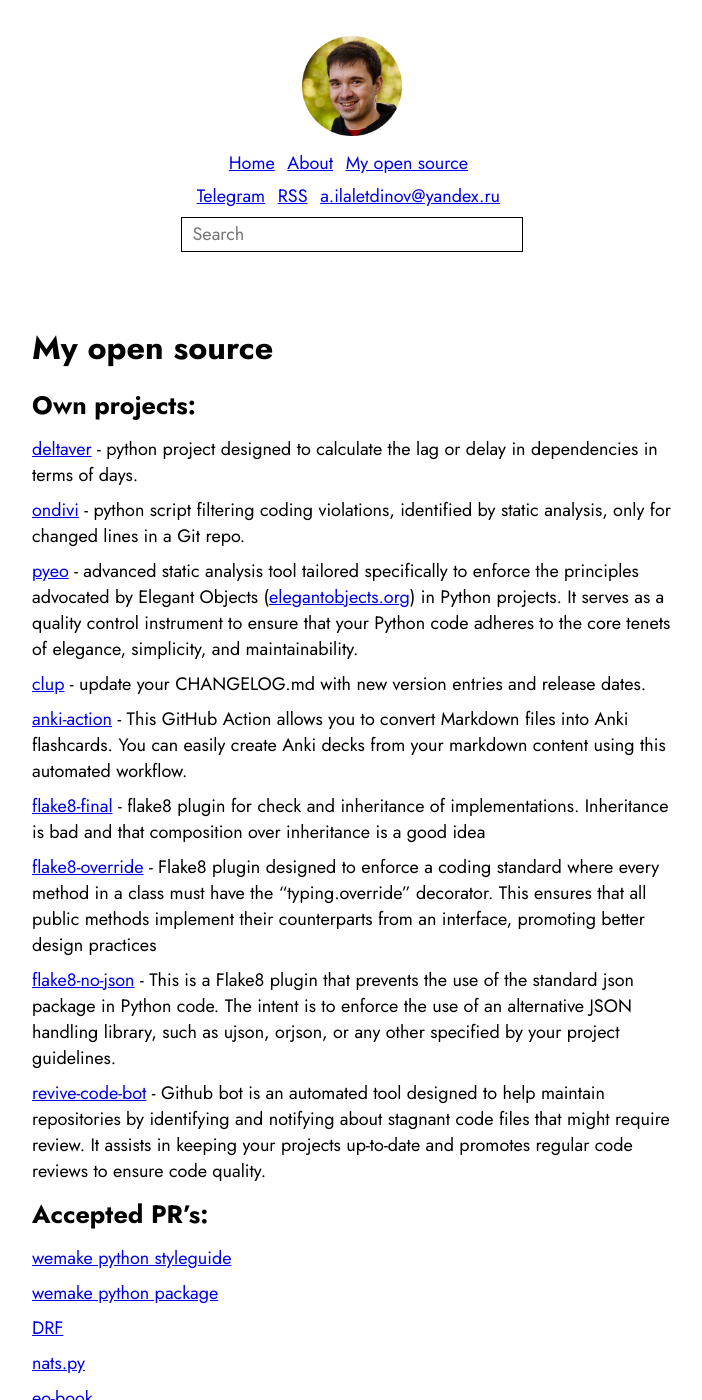
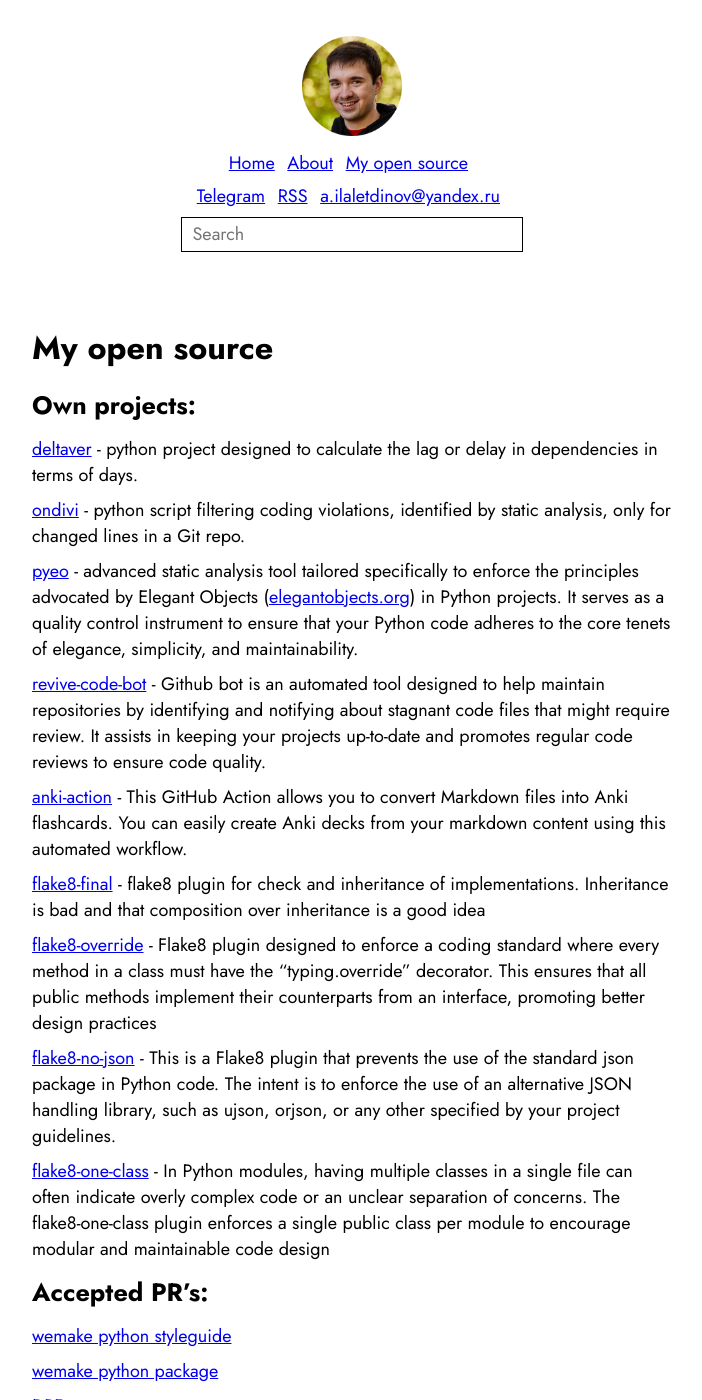
Before and after one commit to blablatdinov/blog, a Jekyll site: the page built from static/open_source.md, in a window 1280 px wide and 1400 px high. Shown: the whole window, without its empty margins (288-990 px from the left). Built offline with Jekyll 4.4.1, drawn with Linux system fonts in a browser that asks for light colours.

Commit message:
Update open source page

```diff
--- a/static/open_source.md
+++ b/static/open_source.md
@@ -16,7 +16,7 @@
 
 [pyeo](https://github.com/blablatdinov/pyeo) - advanced static analysis tool tailored specifically to enforce the principles advocated by Elegant Objects ([elegantobjects.org](https://elegantobjects.org)) in Python projects. It serves as a quality control instrument to ensure that your Python code adheres to the core tenets of elegance, simplicity, and maintainability.
 
-[clup](https://github.com/blablatdinov/clup) - update your CHANGELOG.md with new version entries and release dates.
+[revive-code-bot](https://github.com/blablatdinov/revive-code-bot) - Github bot is an automated tool designed to help maintain repositories by identifying and notifying about stagnant code files that might require review. It assists in keeping your projects up-to-date and promotes regular code reviews to ensure code quality.
 
 [anki-action](https://github.com/blablatdinov/anki-action) - This GitHub Action allows you to convert Markdown files into Anki flashcards. You can easily create Anki decks from your markdown content using this automated workflow.
 
@@ -26,7 +26,7 @@
 
 [flake8-no-json](https://github.com/blablatdinov/flake8-no-json) - This is a Flake8 plugin that prevents the use of the standard json package in Python code. The intent is to enforce the use of an alternative JSON handling library, such as ujson, orjson, or any other specified by your project guidelines.
 
-[revive-code-bot](https://github.com/blablatdinov/revive-code-bot) - Github bot is an automated tool designed to help maintain repositories by identifying and notifying about stagnant code files that might require review. It assists in keeping your projects up-to-date and promotes regular code reviews to ensure code quality.
+[flake8-one-class](https://github.com/blablatdinov/flake8-one-class) - In Python modules, having multiple classes in a single file can often indicate overly complex code or an unclear separation of concerns. The flake8-one-class plugin enforces a single public class per module to encourage modular and maintainable code design
 
 ## Accepted PR's:
 
```
